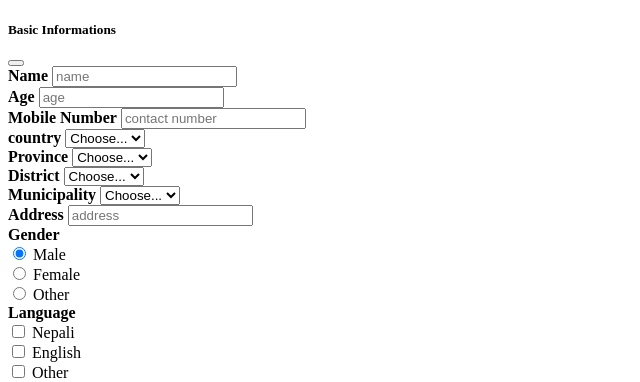
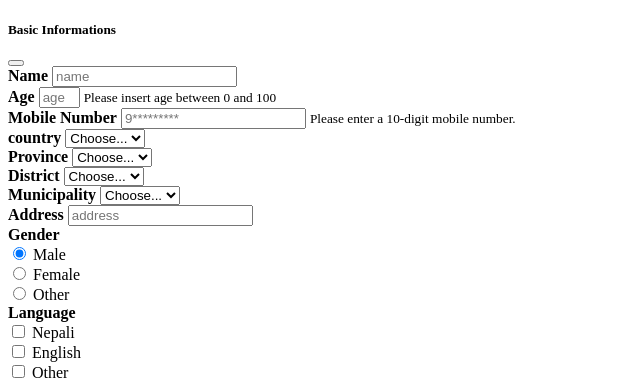
Before and after one commit to hritikrimal/patient-management-system, a CodeIgniter app: the page made by application/views/homepage/home_index.php in a window 1280 px wide. Shown: the part 204-586 px from the top of the page, without its empty margins (0-640 px from the left). Run offline with CodeIgniter, Linux system fonts and the light colour scheme.

Commit message:
feat:registration validation

```diff
--- a/application/models/Home_mod.php
+++ b/application/models/Home_mod.php
@@ -30,6 +30,7 @@
     }
     public function getuser_info()
     {
+        $this->db->order_by('Patientid', 'desc');
         $user_info = $this->db->get('patients');
         if ($user_info->num_rows() > 0) {
             $result = $user_info->result();
--- a/application/models/Invoice_mod.php
+++ b/application/models/Invoice_mod.php
@@ -9,6 +9,7 @@
 
     public function get_billing_info()
     {
+        $this->db->order_by('sample_no', 'desc');
         $bill_info = $this->db->get('patient_billing');
         if ($bill_info->num_rows() > 0) {
             $result = $bill_info->result();
--- a/application/views/homepage/home_index.php
+++ b/application/views/homepage/home_index.php
@@ -92,12 +92,14 @@
                             </div>
                             <div class="col-md-6">
                                 <label for="age" class="form-label bold">Age</label>
-                                <input type="number" class="form-control" id="age" placeholder="age" required>
+                                <input type="number" class="form-control" id="age" placeholder="age" required required min="10" max="99">
+                                <small class="text-muted">Please insert age between 0 and 100</small>
 
                             </div>
                             <div class="col-md-6">
                                 <label for="p_number" class="form-label bold">Mobile Number</label>
-                                <input type="number" class="form-control" id="p_number" placeholder="contact number" required>
+                                <input type="number" class="form-control" id="p_number" placeholder="9*********" required>
+                                <small class="text-muted">Please enter a 10-digit mobile number.</small>
 
                             </div>
 
--- a/assets/js/homejs.js
+++ b/assets/js/homejs.js
@@ -17,6 +17,7 @@
 		var name = $("#name").val().trim();
 		var age = $("#age").val().trim();
 		var number = $("#p_number").val().trim();
+
 		var country = $("#country").val();
 		var province = $("#province").val();
 		var district = $("#district").val();
@@ -45,7 +46,7 @@
 			return;
 		}
 		if (age === "") {
-			displayFlashMessage("Invalid Age !", 3000, "flash-messages1"); // Display for 3 seconds
+			displayFlashMessage("Age is required!", 3000, "flash-messages1"); // Display for 3 seconds
 			return;
 		}
 		if (!age_pattern.test(age)) {
@@ -58,14 +59,18 @@
 		}
 		if (number === "") {
 			displayFlashMessage(
-				"Number (98********) is required !",
+				"Phone Number is required !",
 				3000,
 				"flash-messages1"
 			); // Display for 3 seconds
 			return;
 		}
 		if (!number_pattern.test(number)) {
-			displayFlashMessage("Invalid Number!", 3000, "flash-messages1");
+			displayFlashMessage(
+				"Insert a valid Phone Number!",
+				3000,
+				"flash-messages1"
+			);
 			return;
 		}
 		if (!country || !province || !district || !municipality) {
@@ -123,6 +128,24 @@
 			},
 		});
 	});
+	// age on click validation
+	$("#age").on("input", function () {
+		var patient_age = parseInt($(this).val());
+
+		if (patient_age < 1 || patient_age > 100) {
+			$(this).val(0);
+		}
+	});
+
+	//phone number on click validation
+	$("#p_number").on("input", function () {
+		var mobileNumber = $(this).val();
+
+		if (mobileNumber.length > 10) {
+			mobileNumber = mobileNumber.slice(0, 10);
+			$(this).val(mobileNumber);
+		}
+	});
 
 	//table fetch
 
@@ -164,12 +187,10 @@
 			},
 		});
 	}
+	// Call the fetch function to populate the table and initialize the DataTable
 	fetch();
 
-	// Call the fetch function to populate the table and initialize the DataTable
-
 	//preview the information on click view
-	// TODO: on and off
 	$(document).on("click", "#view", function () {
 		var Patientid = $(this).attr("value");
 		$.ajax({
@@ -343,6 +364,7 @@
 				displayFlashMessage("Price is required !", 3000, "flash-messages2"); // Display for 3 seconds
 				return;
 			}
+
 			$("#bill_form")[0].reset();
 
 			// Calculate total cost
--- a/assets/js/invoice.js
+++ b/assets/js/invoice.js
@@ -16,8 +16,8 @@
 						tbody += "<td>" + response.data[key]["billing_date"] + "</td>";
 						tbody += "<td>" + response.data[key]["sample_no"] + "</td>";
 						tbody += "<td>" + response.data[key]["discount_percent"] + "</td>";
+						tbody += "<td>" + response.data[key]["subtotal"] + "</td>";
 						tbody += "<td>" + response.data[key]["net_total"] + "</td>";
-						tbody += "<td>" + response.data[key]["subtotal"] + "</td>";
 
 						tbody += `<td>
 					    <div class="d-flex">
@@ -69,9 +69,9 @@
 							tbody += "<tr>";
 							tbody += "<td>" + i++ + "</td>";
 							tbody += "<td>" + item.test_items + "</td>";
+							tbody += "<td>" + item.unit + "</td>";
+							tbody += "<td>" + item.qty + "</td>";
 							tbody += "<td>" + item.price + "</td>";
-							tbody += "<td>" + item.qty + "</td>";
-							tbody += "<td>" + item.subtotal + "</td>";
 							tbody += "</tr>";
 						});
 						$("#invoive_table").html(tbody);
```
